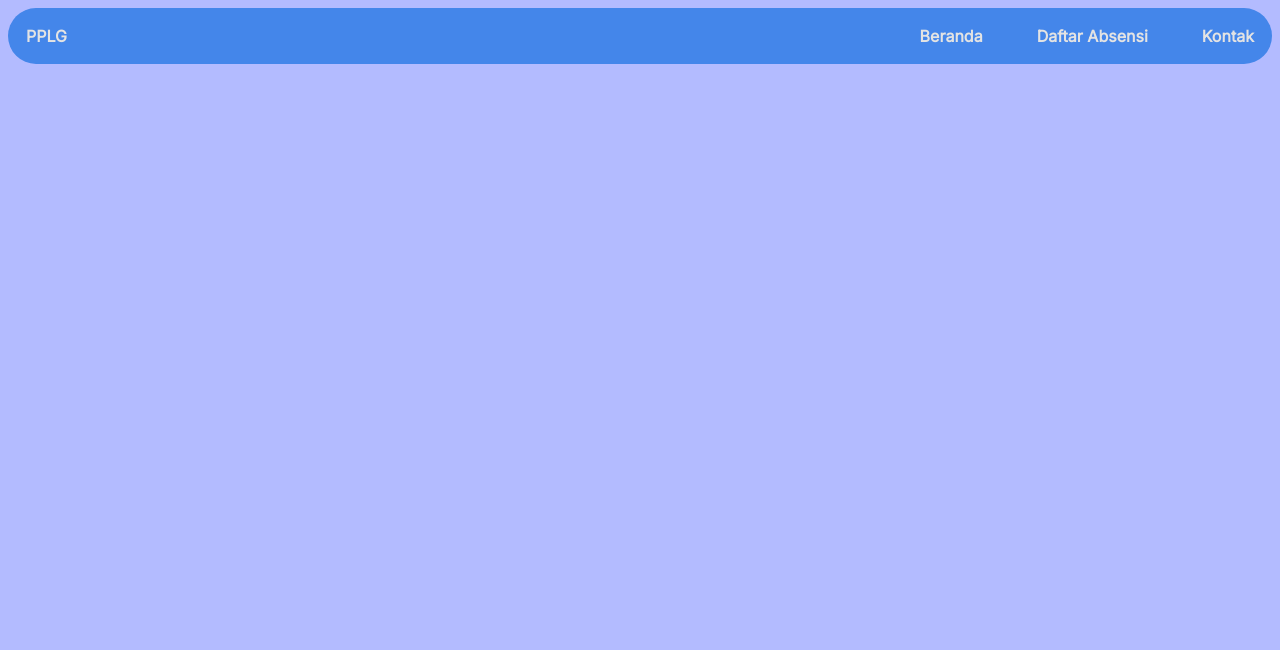
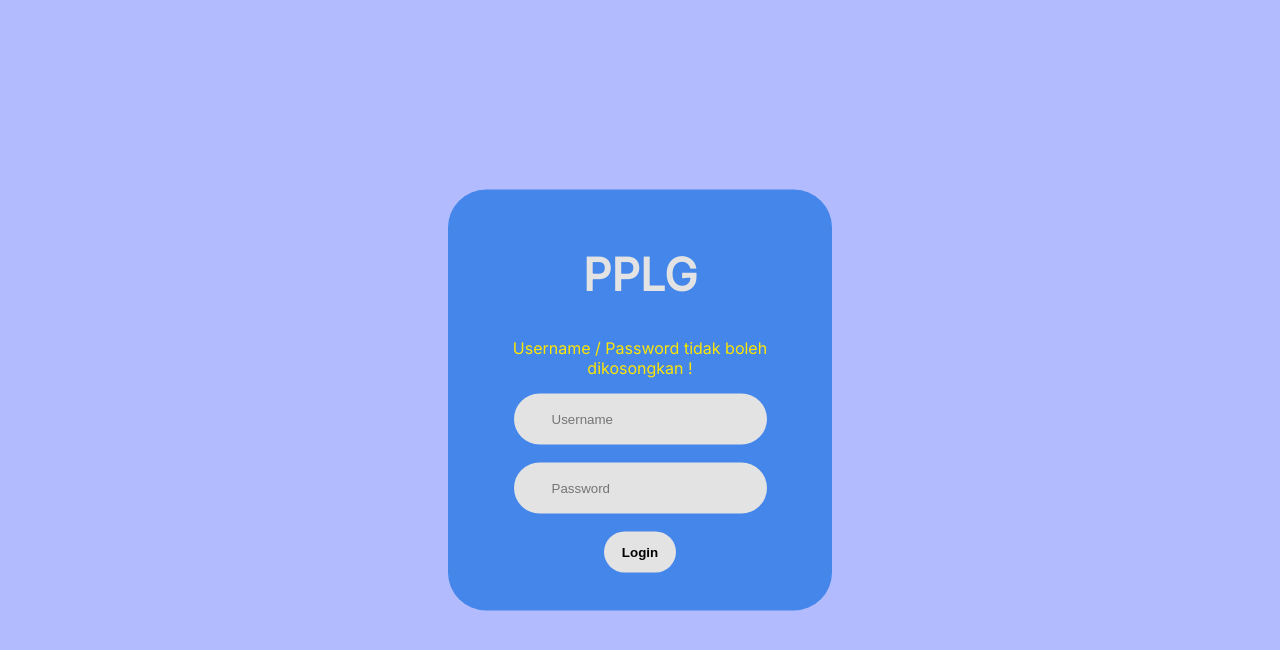
Before and after one commit to fpbismyname/Presensi_PPLG, a React (Vite) app: page / in a window 1280 px wide. Shown: the top 650 px of the page. Built offline with nearby package versions, Linux system fonts and the light colour scheme.

Commit message:
(1.0.9) Updated

```diff
--- a/package.json
+++ b/package.json
@@ -10,6 +10,7 @@
     "preview": "vite preview"
   },
   "dependencies": {
+    "create-vite": "^4.4.1",
     "firebase": "^10.3.1",
     "react": "^18.2.0",
     "react-dom": "^18.2.0",
--- a/src/App.jsx
+++ b/src/App.jsx
@@ -1,13 +1,18 @@
 import React from "react";
 import "./App.css";
-import LoginPage from './pages/LoginPage';
-import Dashboard from './pages/Dashboard';
+import { BrowserRouter as Router, Routes, Route } from "react-router-dom";
+import LoginPage from "./pages/LoginPage";
+import Dashboard from "./pages/Dashboard";
 
-export default function App() {
+const App = () =>{
   return (
-    <>
-      {/* <LoginPage/> */}
-      <Dashboard/>
-    </>
+    <Router>
+      <Routes>
+        <Route path="/" element={<LoginPage/>}/>
+        <Route path="/beranda" element={<Dashboard/>}/>
+      </Routes>
+    </Router>
   );
 }
+
+export default App;
--- a/src/pages/Dashboard.jsx
+++ b/src/pages/Dashboard.jsx
@@ -1,18 +1,24 @@
-import React from 'react';
+import React, { useEffect, useState } from 'react';
 import '../styles/pages.css';
 import Navbar from '../components/Navbar';
+import { Navigate } from 'react-router-dom';
 
-class Dashboard extends React.Component{
+const Dashboard = () =>{
+    const [Log, setLog] = useState(null);
+    useEffect(()=>{
+        const Logged_User = localStorage.getItem("Log");
+        if (Logged_User){
+            setLog(Logged_User);
+        }
+    },[]);
 
-    constructor(props){
-        super(props);
-    }
-
-    render(){
+    if (!Log){
+        return <Navigate to="/"/>;
+    } else {
         return(
             <Navbar/>
         )
     }
-}
+    }
 
 export default Dashboard;
--- a/src/pages/LoginPage.jsx
+++ b/src/pages/LoginPage.jsx
@@ -1,40 +1,66 @@
-import React from "react";
-import '../styles/pages.css';
+import React, { useEffect, useState } from "react";
+import "../styles/pages.css";
+import { useNavigate } from "react-router-dom";
 
-class LoginPage extends React.Component {
+const LoginPage = () => {
+  const [username, setUsername] = useState("");
+  const [password, setPassword] = useState("");
+  const users = [
+    {
+      username: "Admin",
+      password: "admin123",
+    },
+  ];
+  const navigate = useNavigate();
+  const [Log, setLog] = useState(
+    localStorage.getItem(localStorage.getItem("Log") || false)
+  );
+  const [empty, setEmpty] = useState("");
+  // useEffect(()=>{
+  //     console.clear()
+  //     console.log("nama :"+username+"| Password :"+password)
+  // })
 
+  useEffect(() => {
+    if (username === "" || password === "") {
+      setEmpty("Username / Password tidak boleh dikosongkan !");
+    } else {
+        setEmpty("");
+    }
+  },[username][password]);
 
-    constructor(props) {
-        super(props);
-        this.handleSubmit = this.handleSubmit.bind(this);
+  const handleSubmit = (e) => {
+    if (username === users[0].username && password === users[0].password) {
+      localStorage.setItem("Log", true);
+      navigate("/beranda");
+    } else {
+      localStorage.setItem("Log", false);
+      navigate("/");
     }
-
-    handleSubmit(event) {
-        const user = document.getElementById("User");
-        const pass = document.getElementById("Pass");
-
-        if (user.value == "Admin" && pass.value == "admin123")
-        {
-            alert("Login Succes");
-        } else {
-            alert("Login Failed");
-        }
-    }
-
-    render() {
+  };
   return (
     <div className="Card">
       <div className="InnerCard">
         <h1 className="titleLogin">PPLG</h1>
-                    <form onSubmit={this.handleSubmit} className="Forms">
-                        <input placeholder="Username" type="text" id="User" />
-                        <input placeholder="Password" type="password" id="Pass" />
+        <p className="FormAlert">{empty}</p>
+        <form onSubmit={handleSubmit} className="Forms">
+          <input
+            placeholder="Username"
+            type="text"
+            id="User"
+            onChange={(e) => setUsername(e.target.value)}
+          />
+          <input
+            placeholder="Password"
+            type="text"
+            id="Pass"
+            onChange={(e) => setPassword(e.target.value)}
+          />
           <input type="submit" value="Login" id="login" />
         </form>
       </div>
     </div>
-        )
-    }
-}
+  );
+};
 
 export default LoginPage;
--- a/src/styles/pages.css
+++ b/src/styles/pages.css
@@ -11,12 +11,14 @@
     --selectedblue: rgba(67, 116, 190, 1);
     --darkblue: #10428C;
     /* responsive view pixel*/
+    --res300px: calc(1vh + 300px);
     --res30px: calc(1vh + 30px);
     --res20px: calc(1vh + 20px);
     --res10px: calc(1vh + 10px);
     --res5px: calc(1vh + 5px);
     --res0px: 0px;
     /* responsive view point*/
+    --res8pt: calc(1vh + 8pt);
     --res12pt: calc(1vh + 12pt);
     --res24pt: calc(1vh + 24pt);
     --res32pt: calc(1vh + 32pt);
@@ -37,12 +39,13 @@
     padding: 0px;
     background-color:rgb(179, 187, 255);
     font-family: Inter;
+    -webkit-tap-highlight-color: transparent;
 }
 
 /* Card Login Style */
 .Card{
     height: max-content;
-    width: max-content;
+    width: var(--res300px);
     background-color: var(--lightblue);
     border-radius: var(--res30px);
     padding: var(--res30px);
@@ -52,6 +55,12 @@
     color: var(--white);
     left: 50%;
     bottom: 50%;
+}
+
+.FormAlert{
+    text-align: center;
+    font-size: var(--res8px);
+    color: rgb(255, 230, 0);
 }
 
 .InnerCard{
@@ -71,7 +80,7 @@
 .titleLogin{
     font-size: calc(1vw + 24pt);
     line-height: 10px;
-    margin: calc(var(--res30px) + 24px);
+    margin: calc(var(--res10px) + 24px);
 }
 
 #User{
@@ -135,7 +144,7 @@
 .Navbar, ul, li{
     position: flex;
     list-style: none;
-    gap: var(--res10px);
+    /* gap: var(--res10px); */
     /* background-color: red; */
 }
 
@@ -143,6 +152,8 @@ li {
     background-color: rgba(67, 116, 190, 0);
     display: block;
     border-radius: var(--res30px);
+    cursor: pointer;
+    transition: background-color var(--ease-in-out);
     padding: var(--res10px);
 }
 
```
Also changed, not shown: src/components/Navbar.jsx (+1 -8 lines), 1 other file (tests, documents, lock files or other folders). Lines whose indentation alone changed are shown as unchanged.
